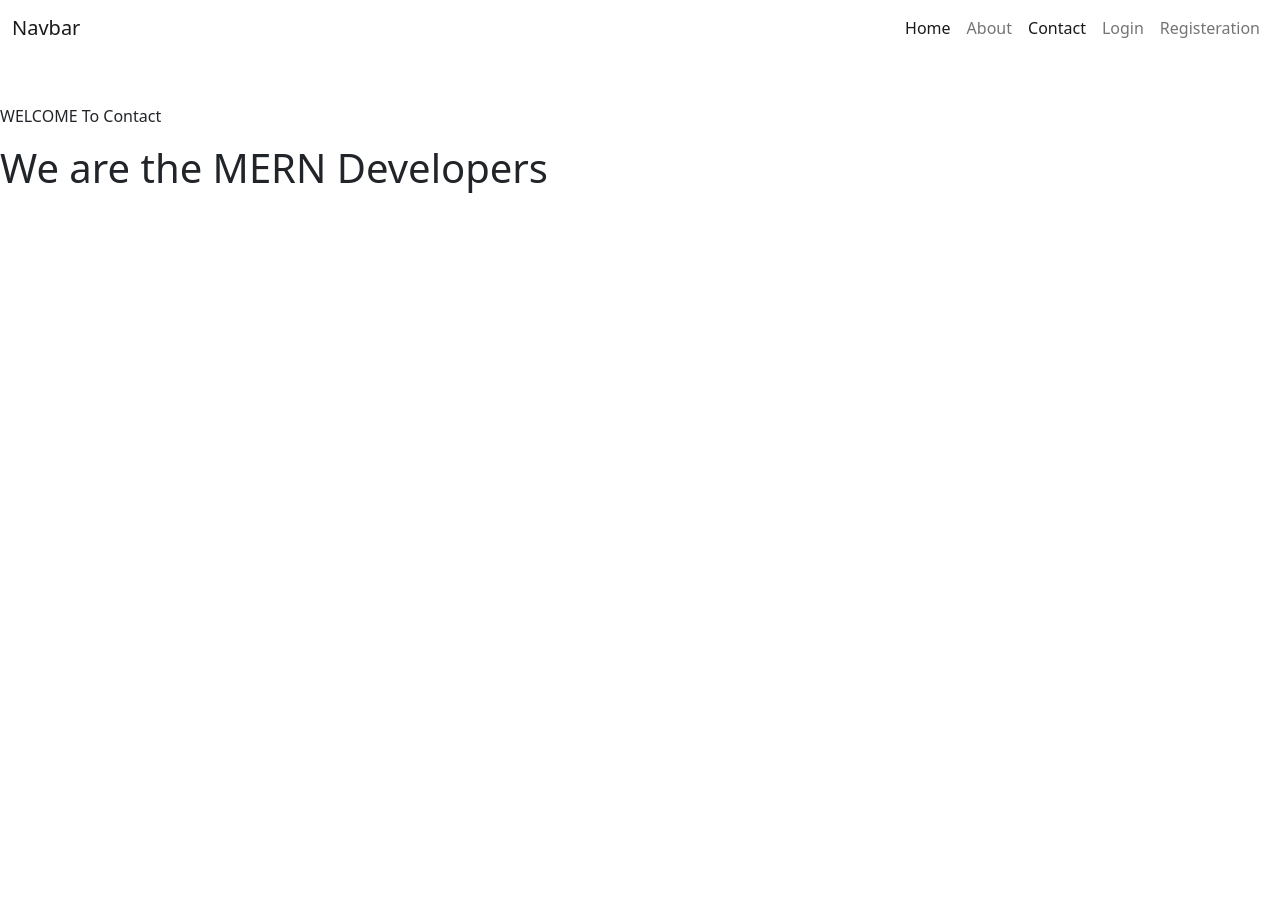
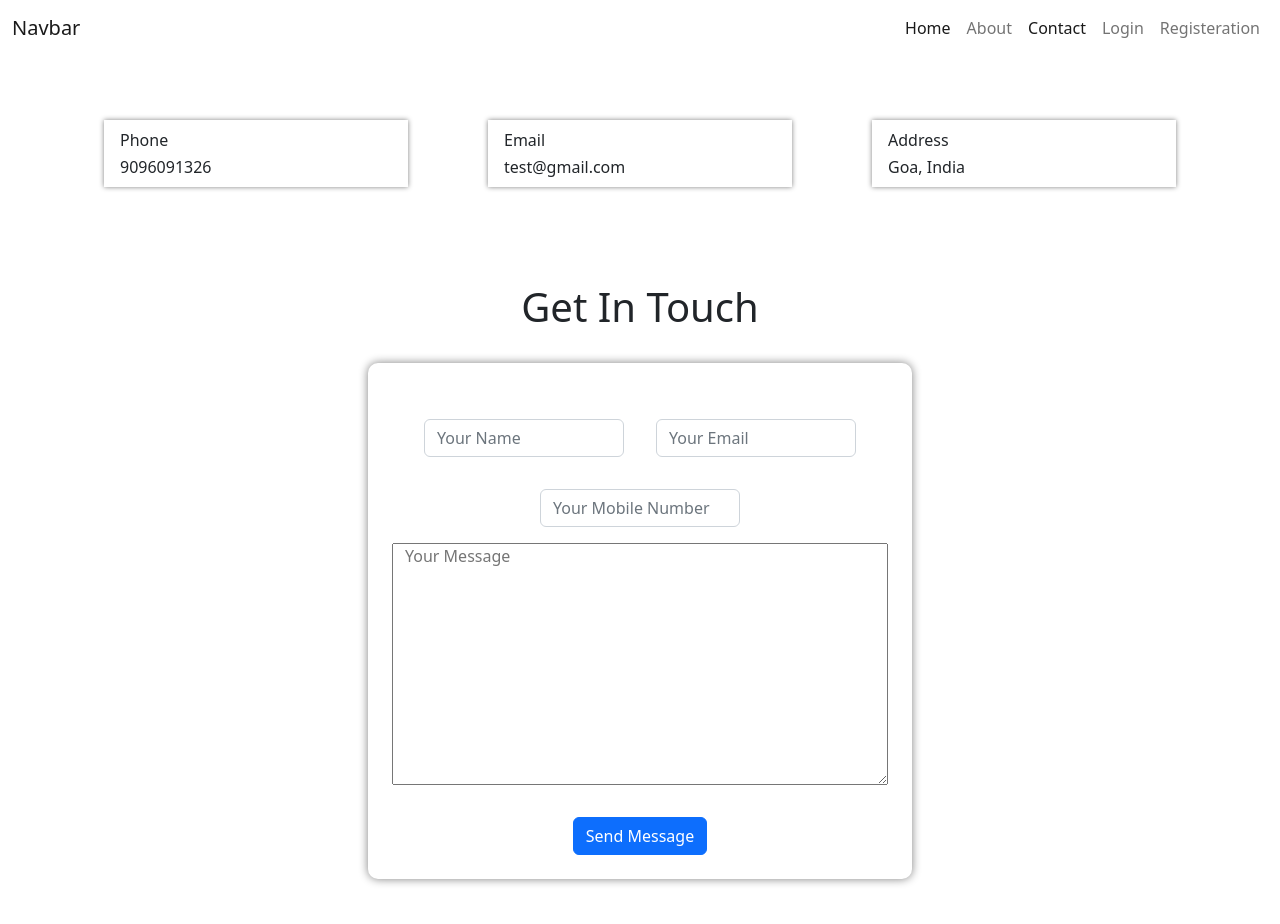
Before and after one commit to Prateek-26/porfolioSite, a React (Create React App) app in the folder client/: page /contact in a window 1280 px wide. Shown: the top 924 px of the page. Before the commit the page ends 800 px from the top, so only its background shows below. Built offline with nearby package versions, Linux system fonts and the light colour scheme.

Commit message:
Contact page completed

```diff
--- a/client/src/components/About.js
+++ b/client/src/components/About.js
@@ -2,10 +2,9 @@ import React from "react";
 
 function About(){
     return(
-        <div>
-            <p className="pt-5">WELCOME To About</p>
-            <h1>We are the MERN Developers</h1>
-        </div>
+        <>
+
+        </>
     )
 }
 
--- a/client/src/components/App.css
+++ b/client/src/components/App.css
@@ -71,3 +71,71 @@ body{
     overflow: hidden;
     padding-bottom: 1rem;
 }
+
+/* ContactUs */
+
+.contact-page{
+    /* background: ; */
+    padding: 2rem;
+}
+.get-in-touch-container{
+    padding: 1rem 4rem;
+    margin-top: 4rem;
+    display: flex;
+    align-items: center;
+    justify-content: center;
+}
+.get-in-touch-container form{
+    display: flex;
+    flex-direction: column;
+    align-items: center;
+    padding: 1.5rem;
+    box-shadow: 0 0 10px 0 gray;
+    border-radius: 10px;
+    min-width: 300px;
+}
+.get-in-touch-content{
+    max-width: 50%;
+    display: flex;
+    flex-direction: column;
+    align-items: center;
+    justify-items: center;
+}
+.get-in-touch-content h1{
+    margin-bottom: 2rem;
+}
+.contact-container-items{
+    display: flex;
+    align-items: center;
+    justify-content: center;
+    margin-top: 1rem;
+}
+.contact-container-items .col-sm-3{
+    min-width: 250px;
+    max-width: 350px;
+    margin: 1rem 2.5rem;
+}
+.contact-container-items .col-sm-2{
+    min-width: 150px;
+    max-width: 200px;
+    margin: 1rem;
+}
+.contact-container-item{
+    padding: 0.5rem 1rem;
+    text-align: left;
+    box-shadow: 0 0 5px 0 gray;
+}
+.contact-container-item .contact-item-title{
+    margin-bottom: 0.2rem;
+}
+
+
+.mssg-container{
+    width: 100%;
+    /* padding: 0 4rem; */
+    margin-bottom: 2rem;
+    justify-content: center;
+}
+.mssg-container textarea{
+    max-width: 800px;
+}
--- a/client/src/components/Contact.js
+++ b/client/src/components/Contact.js
@@ -2,10 +2,49 @@ import React from "react";
 
 function Contact(){
     return(
-        <div>
-            <p className="pt-5">WELCOME To Contact</p>
-            <h1>We are the MERN Developers</h1>
-        </div>
+        <>
+            <section className="contact-page">
+            <div className="container-fluid contact-container">
+                <div className="row contact-container-items">
+                <div className="col-sm-3 contact-container-item">
+                    <div className="contact-item-title">Phone</div>
+                    <div className="contact-item-content">9096091326</div>
+                </div>
+                <div className="col-sm-3 contact-container-item">
+                <div className="contact-item-title">Email</div>
+                    <div className="contact-item-content">test@gmail.com</div>
+                </div>
+                <div className="col-sm-3 contact-container-item">
+                <div className="contact-item-title">Address</div>
+                    <div className="contact-item-content">Goa, India</div>
+                </div>
+                </div>
+            </div>
+
+            <div className="get-in-touch-container">
+                <div className="get-in-touch-content">
+                <h1>Get In Touch</h1>
+                <form action="">
+                <div className="row contact-container-items">
+
+                                <input type="text" class="form-control shadow-none col-sm-2" id="name" placeholder="Your Name" name="name" required  />
+
+                                <input type="email" class="form-control shadow-none col-sm-2" placeholder="Your Email" name="email" required  />
+
+                                <input type="number" class="form-control shadow-none col-sm-2" id="phone" placeholder="Your Mobile Number" name="phone" required />
+
+                    </div>
+            <div className="row mssg-container">
+                <textarea className="col-12" name="" id="" cols="30" rows="10" placeholder="Your Message"></textarea>
+                </div>
+            <button type="submit" className="btn btn-primary">Send Message</button>
+                </form>
+                </div>
+
+            </div>
+            </section>
+
+        </>
     )
 }
 
```
